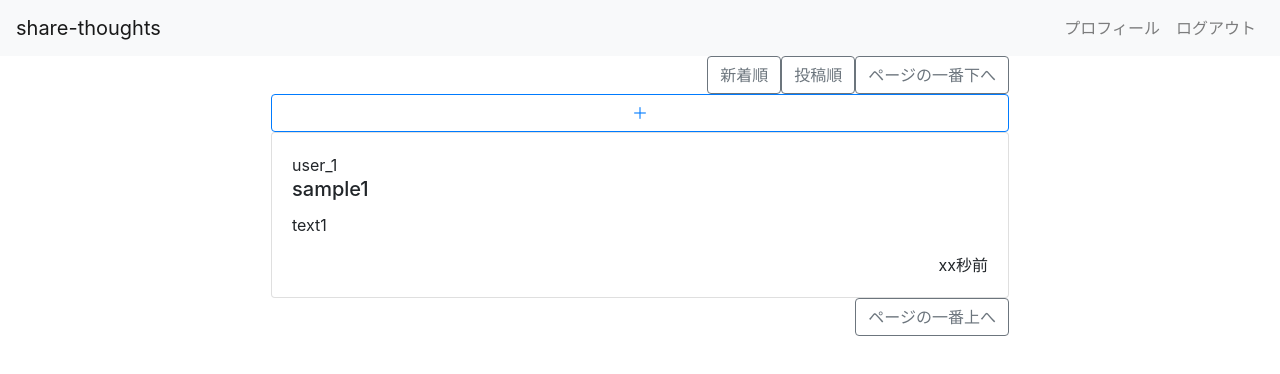
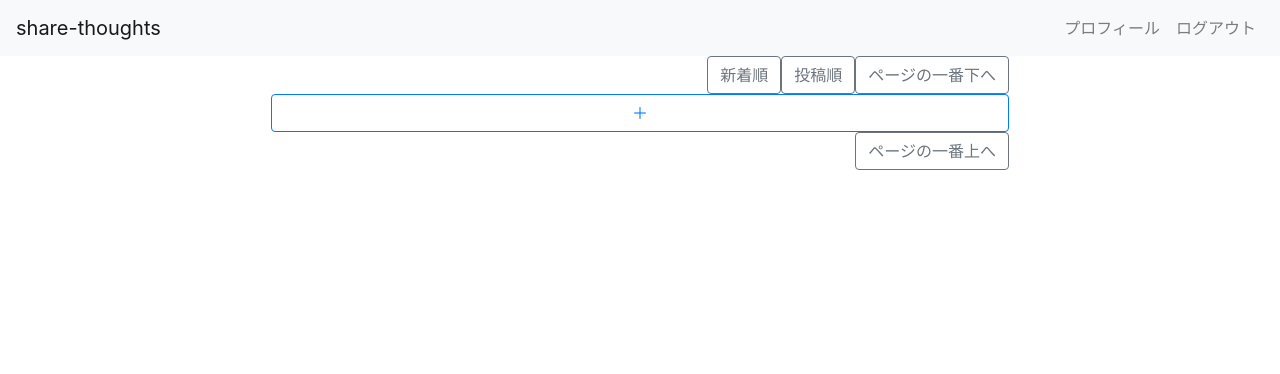
Before and after one commit to NaoyukiSato04/share-thoughts, a React (Create React App) app: page / in a window 1280 px wide. Shown: the top 374 px of the page. Built offline with nearby package versions, Linux system fonts and the light colour scheme; no server answers; the database is empty; sample sign-in values are in the browser's storage.

Commit message:
Create: 投稿の表示

```diff
--- a/src/components/Timeline/AddIdea.js
+++ b/src/components/Timeline/AddIdea.js
@@ -1,5 +1,6 @@
 import React, { useState } from 'react'
 import { thoughts } from "../../firebase"
+import { useAuth } from "../../contexts/AuthContext"
 import { Modal, Button, Form } from "react-bootstrap"
 
 
@@ -7,6 +8,8 @@ export default function Post() {
     const [show, setShow] = useState(false);
     const [title, setTitle] = useState("");
     const [about, setAbout] = useState("");
+    const { currentUser } = useAuth()
+
 
     const handleClose = () => setShow(false);
     const handleShow = () => setShow(true);
@@ -17,6 +20,7 @@ export default function Post() {
         thoughts.add({
             title: title,
             about: about,
+            userId: currentUser.uid,
             createdAt: new Date(),
         })
 
--- a/src/components/Timeline/PostCard.js
+++ b/src/components/Timeline/PostCard.js
@@ -1,21 +1,30 @@
-import React, { useEffect } from 'react'
+import React, { useState, useEffect } from 'react'
 import { Card } from "react-bootstrap"
 import { thoughts } from "../../firebase"
-import { useAuth } from "../../contexts/AuthContext"
 import styled from 'styled-components'
 
-export default function PostCard() {
-    const { currentUser } = useAuth()
+function usePosts() {
+  const [posts, setPosts] = useState([])
 
   useEffect(() => {
-        thoughts.orderBy("createdAt", "desc").get().then((querySnapshot) => {
-            querySnapshot.forEach((doc) => {
-                // doc.data() is never undefined for query doc snapshots
-                console.log(doc.id, " => ", doc.data().title);
-            });
-        });
-    });
+    thoughts
+    .orderBy("createdAt", "desc")
+    .onSnapshot(snapshot => {
+        const newPosts = snapshot.docs.map((doc) => ({
+            id: doc.id,
+            ...doc.data()
+        }))
 
+        setPosts(newPosts)
+    })
+  }, []);
+
+  return posts
+}
+
+export default function PostCard() {
+  const posts = usePosts()
+  console.log()
 
   const Right = styled.div`
       text-align: right;
@@ -23,18 +32,19 @@ export default function PostCard() {
 
   return (
     <>
-            <Card>
+        {posts.map((post) =>
+            <Card key={post.id}>
                 <Card.Body>
-                    {currentUser.uid}
-                    <Card.Title>sample1</Card.Title>
+                <Card.Title>{post.title}</Card.Title>
                     <Card.Text>
-                    text1
+                    {post.about}
                     </Card.Text>
                 <Right>
                     <Card.Text>xx秒前</Card.Text>
                 </Right>
                 </Card.Body>
             </Card>
+        )}
     </>
   )
 }
```
Lines whose indentation alone changed are shown as unchanged.
